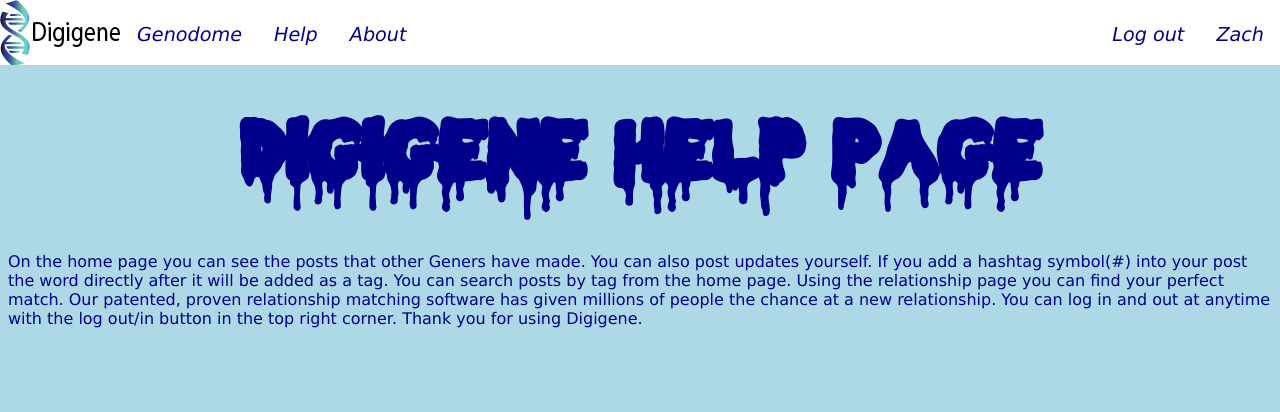
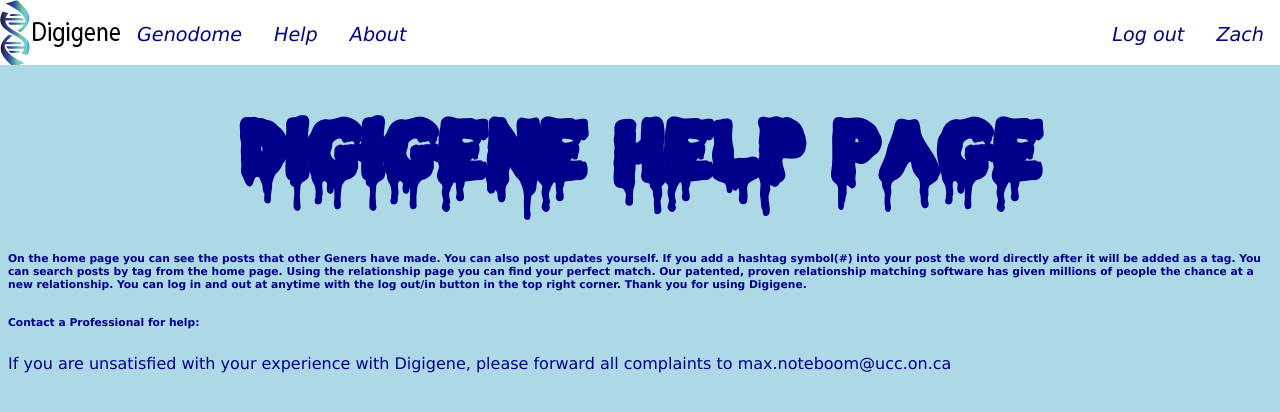
Before and after one commit to Zachd101/Digigene, a PHP site: page /Digigene/Help.php in a window 1280 px wide. Shown: the top 412 px of the page. Run offline with PHP 8.4, Linux system fonts and the light colour scheme; a user stored in the database is signed in.

Commit message:
I'm worse than max at css

```diff
--- a/Help.php
+++ b/Help.php
@@ -18,7 +18,14 @@ include "Navbar.php";
 
 <h1>Digigene Help Page</h1>
 
+
+<h6> <h6>
+
 <p>On the home page you can see the posts that other Geners have made. You can also post updates yourself. If you add a hashtag symbol(#) into your post the word directly after it will be added as a tag. You can search posts by tag from the home page.  Using the relationship page you can find your perfect match. Our patented, proven relationship matching software has given millions of people the chance at a new relationship. You can log in and out at anytime with the log out/in button in the top right corner. Thank you for using Digigene. </p>
+
+<h6>Contact a Professional for help: </h6>
+
+<p>If you are unsatisfied with your experience with Digigene, please forward all complaints to max.noteboom@ucc.on.ca <p>
 
 </body>
 </html>
--- a/Home.php
+++ b/Home.php
@@ -10,7 +10,6 @@ session_start();
 //Setting session variables to more useable names
 $username = $_SESSION['username'];
 $password = $_SESSION['password'];
-
 //Setting sql variables
 $host = "localhost";
 
```
Also changed, not shown: About.php (+7 -0 lines), README.txt (added).
